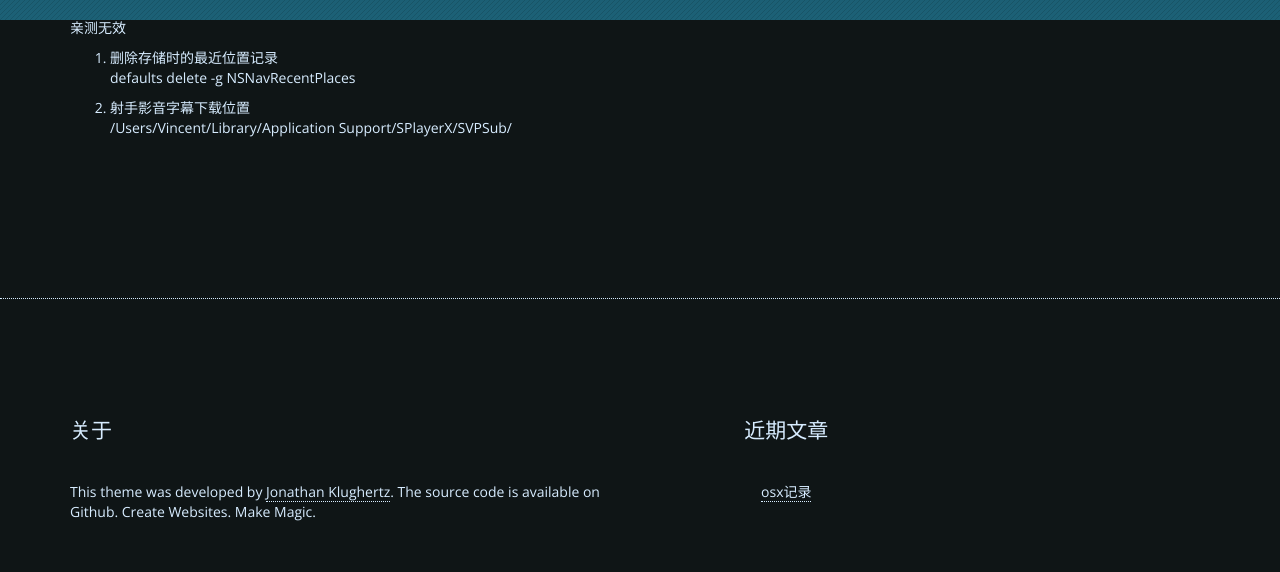
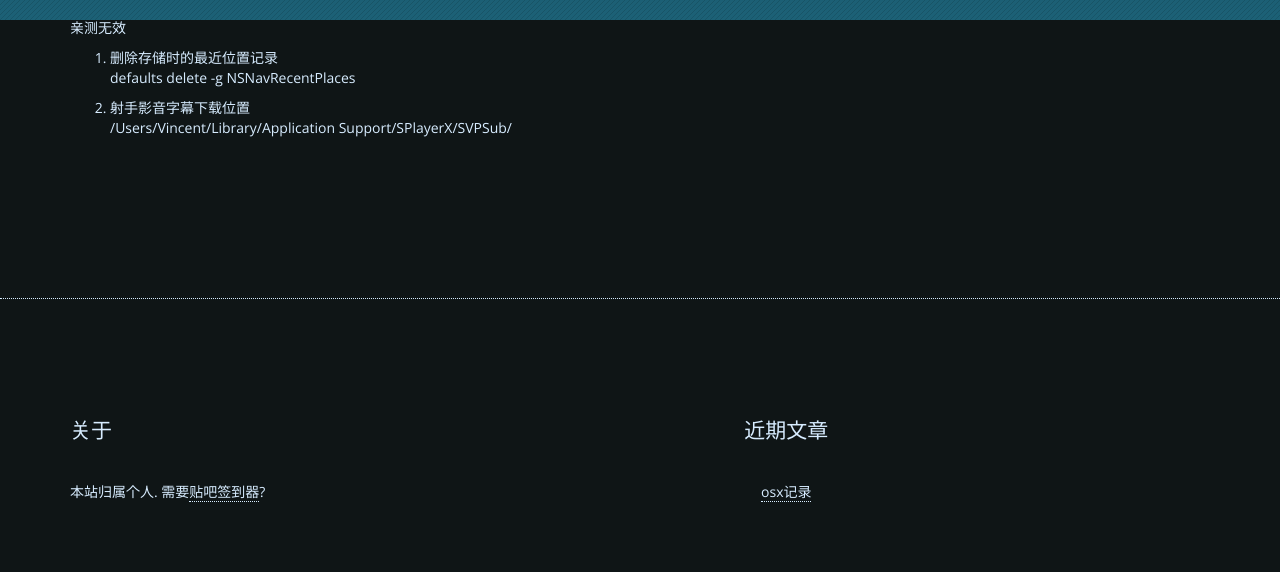
Before and after one commit to coverreloading/coverreloading.github.io, a plain HTML site: page 2017/08/10/osx/index.html in a window 1280 px wide. Shown: the part 780-1352 px from the top of the page. Drawn offline with nearby package versions, Linux system fonts and the light colour scheme.

Commit message:
Site updated: 2017-08-10 14:55:44

```diff
--- a/2017/08/10/osx/index.html
+++ b/2017/08/10/osx/index.html
@@ -206,7 +206,7 @@ ftp功能123sudo launchctl unload -w /System/Library/Launch">
             <div class="col-xs-12 col-sm-12 col-md-6 col-lg-6 footer-about">
                 <h2>关于</h2>
                 <p>
-                    This theme was developed by <a href="https://github.com/klugjo">Jonathan Klughertz</a>. The source code is available on Github. Create Websites. Make Magic.
+                    本站归属个人. 需要<a href="http://tieba.reloading.cn/index.php">贴吧签到器</a>?
                 </p>
             </div>
 
@@ -230,7 +230,7 @@ ftp功能123sudo launchctl unload -w /System/Library/Launch">
                 <ul class="list-inline footer-social-icons">
 
                     <li class="list-inline-item">
-                        <a href="https://coverreloading.github.com">
+                        <a href="https://github.com/coverreloading">
                             <span class="footer-icon-container">
                                 <i class="fa fa-github"></i>
                             </span>
@@ -324,7 +324,7 @@ ftp功能123sudo launchctl unload -w /System/Library/Launch">
         <div class="row">
             <div class="col-xs-12 col-sm-12 col-md-12 col-lg-12">
                 <div class="footer-copyright">
-                    @Untitled. All right reserved | Design & Hexo <a href="http://www.codeblocq.com/">Jonathan Klughertz</a>
+                    All right reserved | Design & Hexo <a href="http://www.codeblocq.com/">Jonathan Klughertz</a>
                 </div>
             </div>
         </div>
```
Also changed, not shown: archives/2017/08/index.html (+3 -3 lines), archives/2017/index.html (+3 -3 lines), archives/index.html (+3 -3 lines), index.html (+3 -3 lines).
